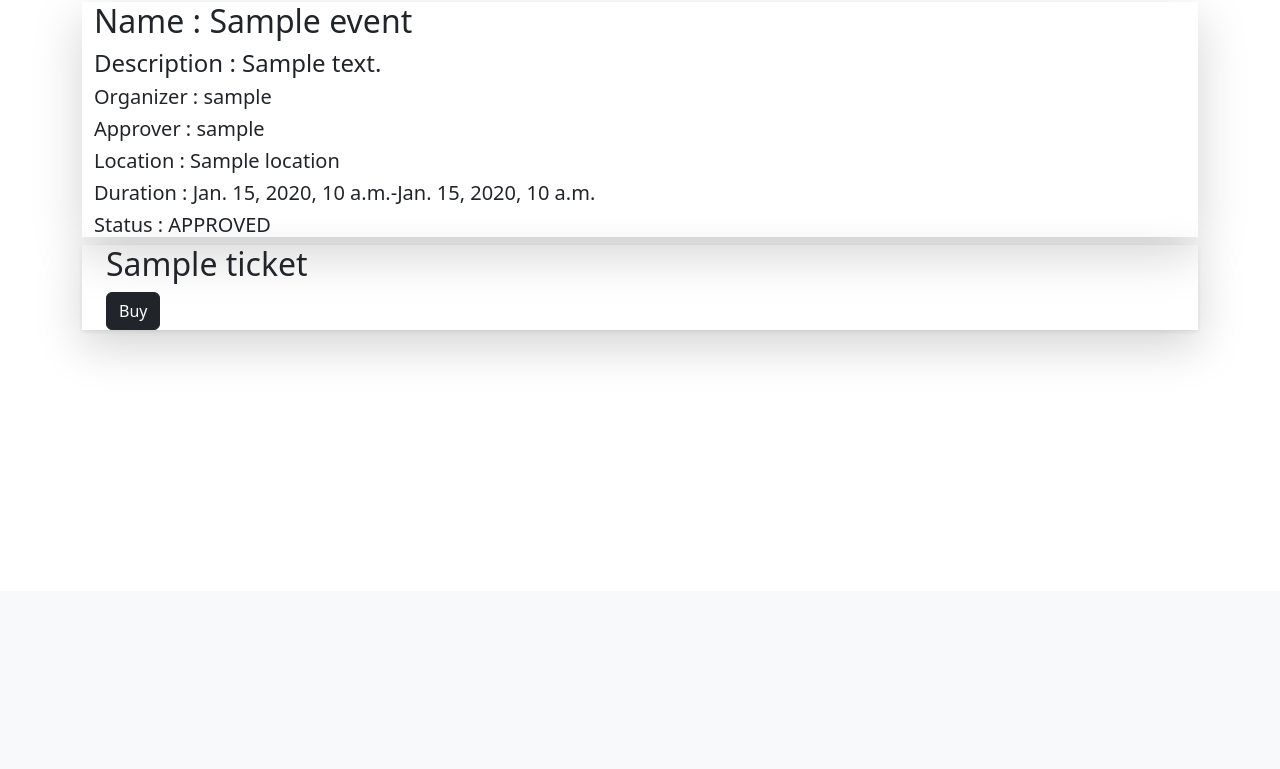
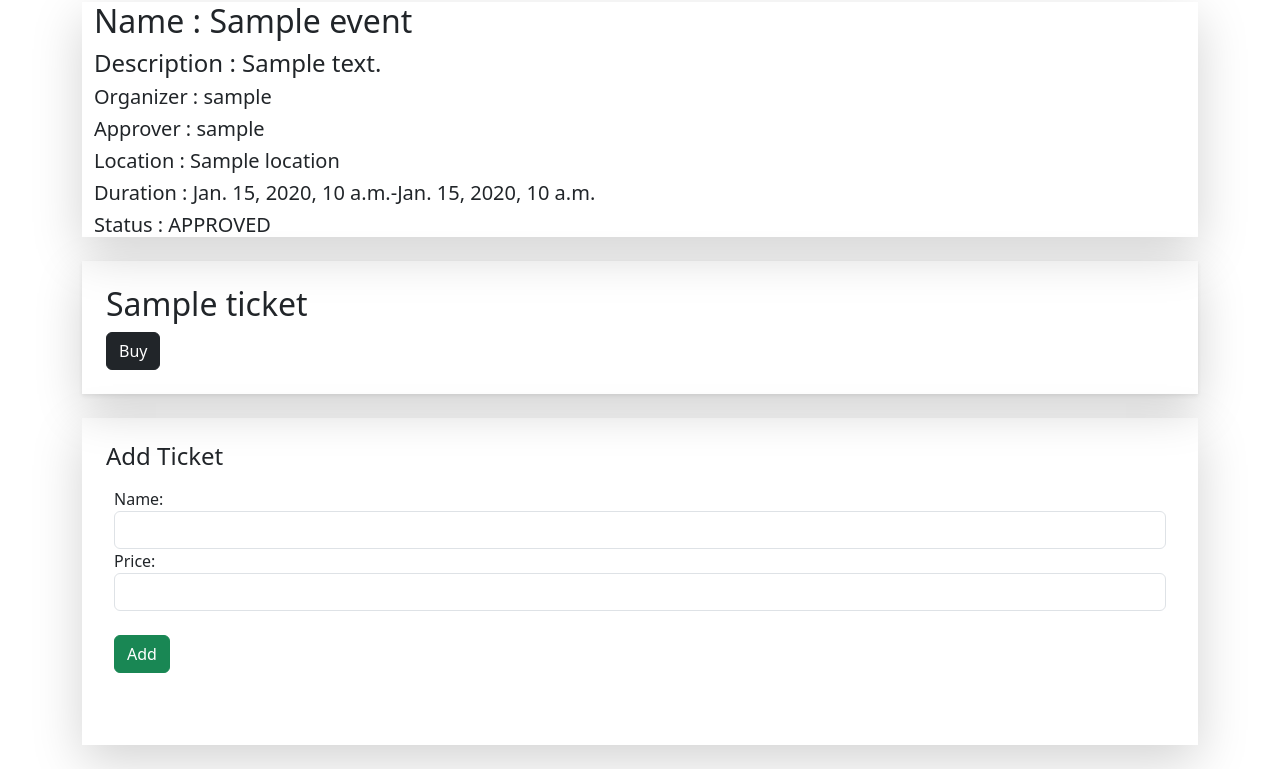
Before and after one commit to Ungpy/Severside_G46_ticket_project, a Django app: page /events/event-list/1/ in a window 1280 px wide. Shown: the part 209-978 px from the top of the page. Before the commit the page ends 561 px from the top, so only its background shows below. Run offline with Django 5.2, Linux system fonts and the light colour scheme; tables that the repository leaves empty hold one stand-in row (values such as "Sample post"); some libraries are stand-ins or nearby versions.

Commit message:
Add Full ticket

```diff
--- a/SSPEvent/tickets/templates/event_detail.html
+++ b/SSPEvent/tickets/templates/event_detail.html
@@ -18,12 +18,22 @@
 
 <div class="shadow-lg"><i class="bi bi-ticket"></i>
     {% for ticket in tickets %}
-    <div class="container-md shadow-sm mx-auto row">
-        <div class="container-md justify-content-center">
+    <div class="container-md shadow-sm mx-auto row my-4">
+        <div class="container-md justify-content-center my-4">
             <p class="h2">{{ticket.name}}</p>
             <button class="btn btn-dark">Buy</button>
         </div>
     </div>
     {% endfor %}
 </div>
+
+<div class= "shadow-lg px-4 py-4">
+    <p class="h4">Add Ticket</p>
+<form class = "form-group px-2 py-2" action="" method="post">
+
+    {% csrf_token %}
+    {{form}}
+    <button class="btn btn-success my-4 " type="submit">Add</button>
+</form>
+</div>
 {% endblock %}
--- a/SSPEvent/tickets/views.py
+++ b/SSPEvent/tickets/views.py
@@ -47,16 +47,29 @@ class EventDetails(View):
             return render(request, '404.html')
 
         tickets = Ticket.objects.filter(events_id=event.id)
-
+        form = TicketForm()
         context = {
             "event" : event,
-            "tickets" : tickets
+            "tickets" : tickets,
+            'form' : form
         }
 
         return render(request, "event_detail.html", context)
 
-    def post(self, request):
-        return True
+    def post(self, request, event_id):
+        print(event_id)
+        event = Event.objects.get(pk=event_id)
+        form = TicketForm(request.POST)
+        context = {
+            'form' : form
+        }
+        if form.is_valid():
+            Ticket.objects.create(
+                events = event,
+                name= form.cleaned_data['name'],
+                price =  form.cleaned_data['price'])
+        url = reverse('event-detail', args=[event_id])
+        return redirect(url)
 
 class LocationList(View):
     def get(self, request):
```
